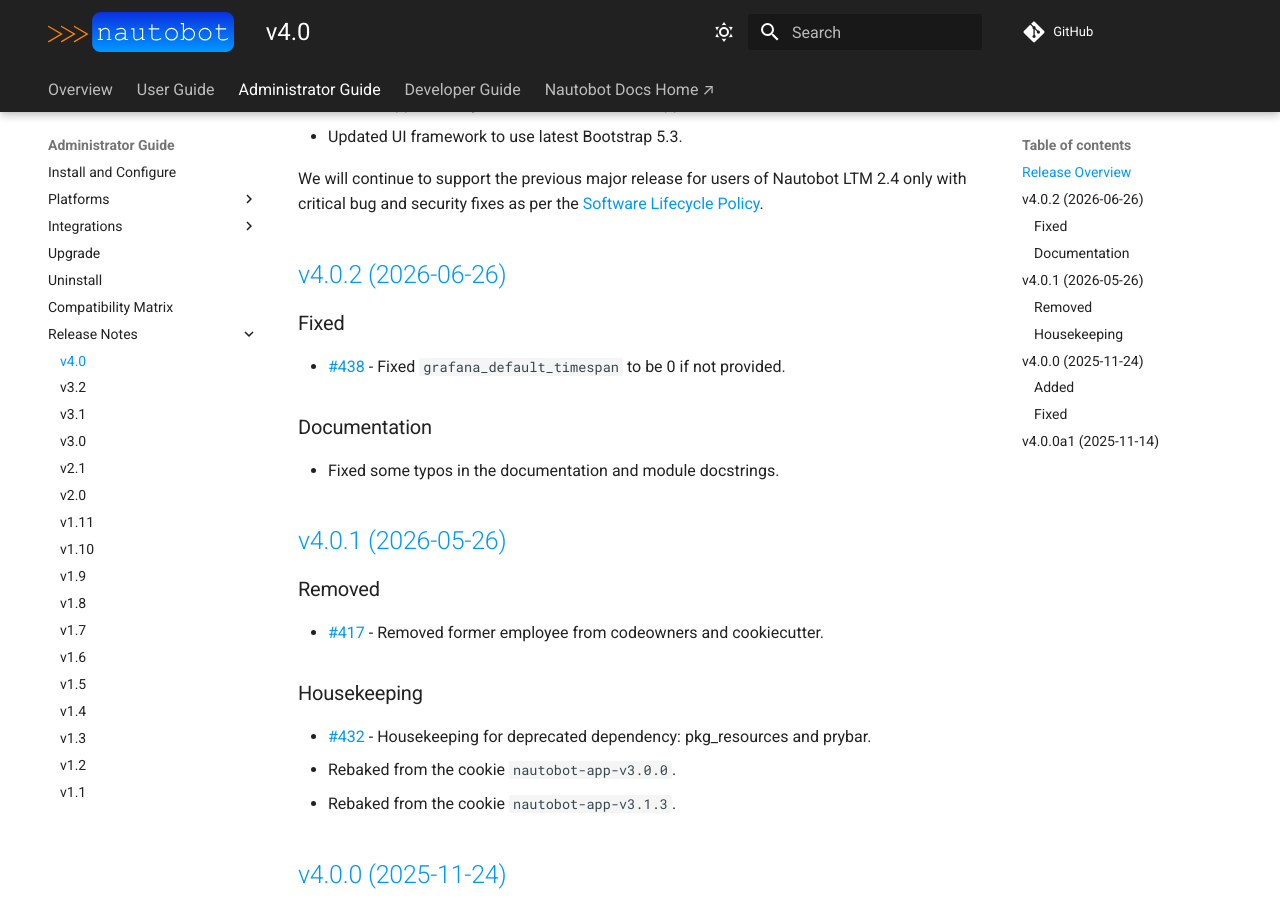
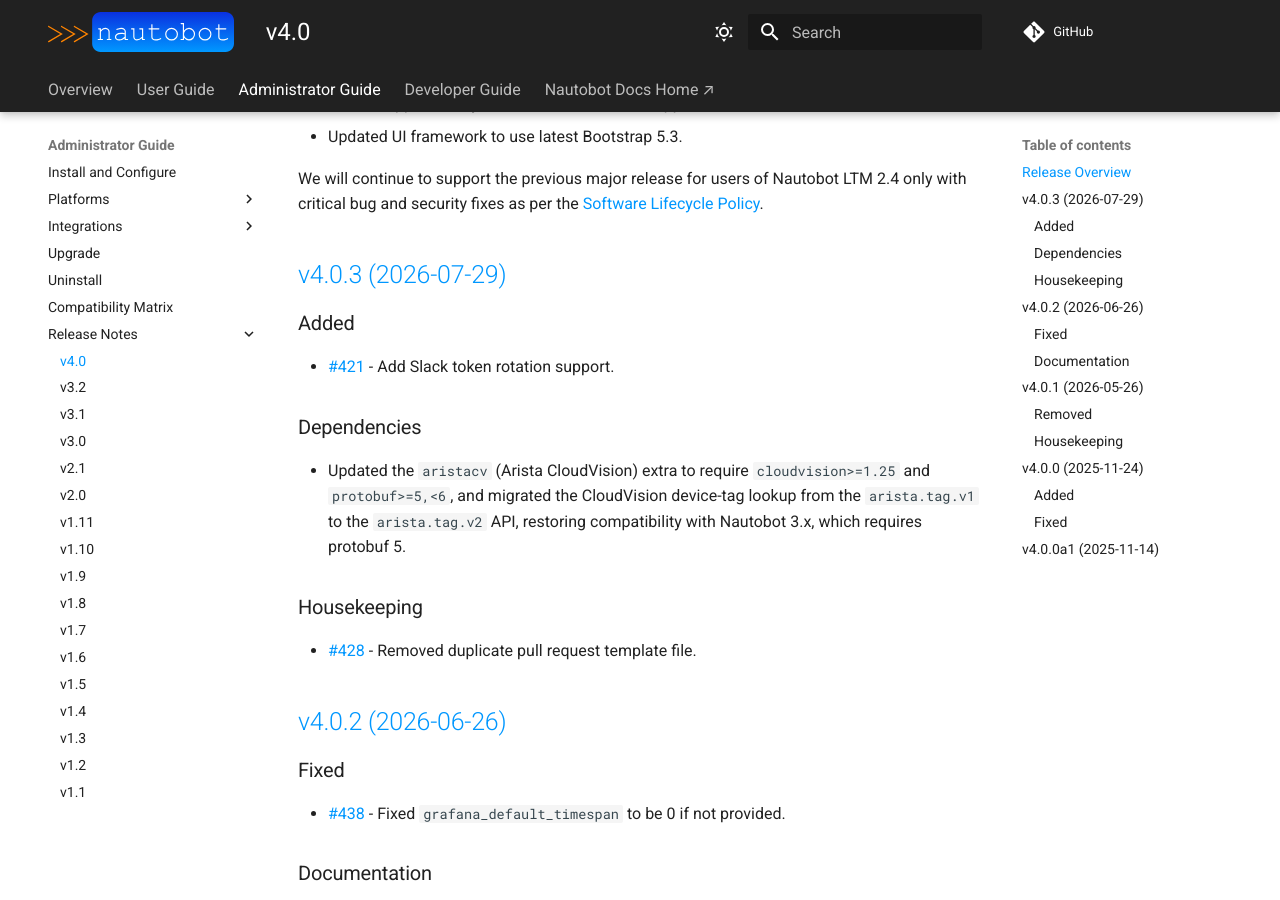
Before and after one commit to nautobot/nautobot-app-chatops, an MkDocs documentation site: the page built from docs/admin/release_notes/version_4.0.md, in a window 1280 px wide and 900 px high, scrolled down 396 px. Built offline with MkDocs 1.6.1 and Material for MkDocs 9.7.7, drawn with Linux system fonts in a browser that asks for light colours; comment, search, counter and statistics services are not loaded.

Commit message:
prepare release v4.0.3

```diff
--- a/docs/admin/release_notes/version_4.0.md
+++ b/docs/admin/release_notes/version_4.0.md
@@ -13,6 +13,20 @@
 We will continue to support the previous major release for users of Nautobot LTM 2.4 only with critical bug and security fixes as per the [Software Lifecycle Policy](https://networktocode.com/company/legal/software-lifecycle-policy/).
 
 <!-- towncrier release notes start -->
+
+## [v4.0.3 (2026-07-29)](https://github.com/nautobot/nautobot-app-chatops/releases/tag/v4.0.3)
+
+### Added
+
+- [#421](https://github.com/nautobot/nautobot-app-chatops/issues/421) - Add Slack token rotation support.
+
+### Dependencies
+
+- Updated the `aristacv` (Arista CloudVision) extra to require `cloudvision>=1.25` and `protobuf>=5,<6`, and migrated the CloudVision device-tag lookup from the `arista.tag.v1` to the `arista.tag.v2` API, restoring compatibility with Nautobot 3.x, which requires protobuf 5.
+
+### Housekeeping
+
+- [#428](https://github.com/nautobot/nautobot-app-chatops/issues/428) - Removed duplicate pull request template file.
 
 ## [v4.0.2 (2026-06-26)](https://github.com/nautobot/nautobot-app-chatops/releases/tag/v4.0.2)
 
--- a/pyproject.toml
+++ b/pyproject.toml
@@ -1,6 +1,6 @@
 [tool.poetry]
 name = "nautobot-chatops"
-version = "4.0.3a0"
+version = "4.0.3"
 description = "A app providing chatbot capabilities for Nautobot"
 authors = ["Network to Code, LLC <opensource@networktocode.com>"]
 license = "Apache-2.0"
```
Also changed, not shown: 4 other files.
